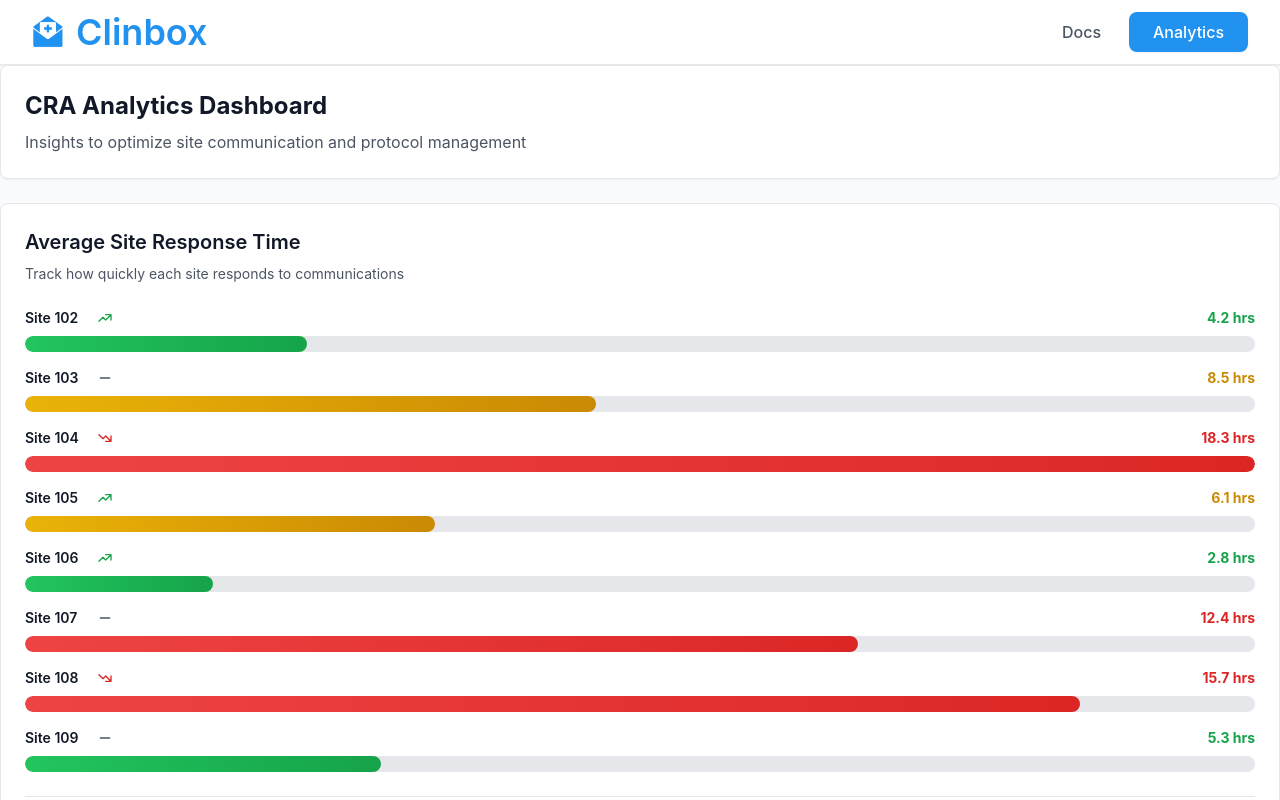
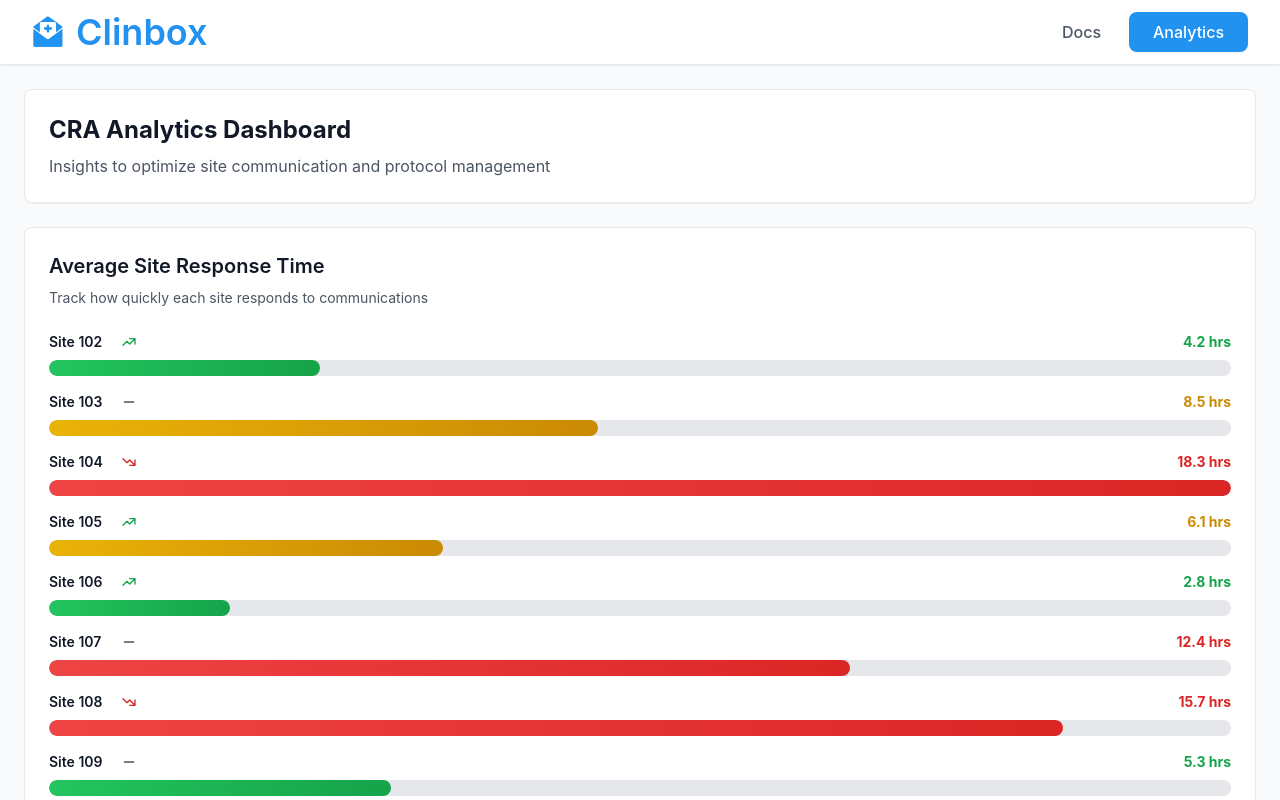
Before and after one commit to Greenwood-Technologies-Org/makora-bio-website, a React (Vite) app: page /demo in a window 1280 px wide. Both pictures are taken after a click on the button "Analytics". Built offline with nearby package versions, Linux system fonts and the light colour scheme.

Commit message:
scrollable analytics

```diff
--- a/src/pages/Demo.tsx
+++ b/src/pages/Demo.tsx
@@ -58,7 +58,11 @@ const Demo = () => {
       <main className="flex-1 overflow-hidden">
         {activeTab === "coms" && <Coms />}
         {activeTab === "docs" && <Docs />}
-        {activeTab === "analytics" && <Analytics />}
+        {activeTab === "analytics" && (
+          <div className="h-full overflow-y-auto p-6">
+            <Analytics />
+          </div>
+        )}
       </main>
     </div>
   );
```
